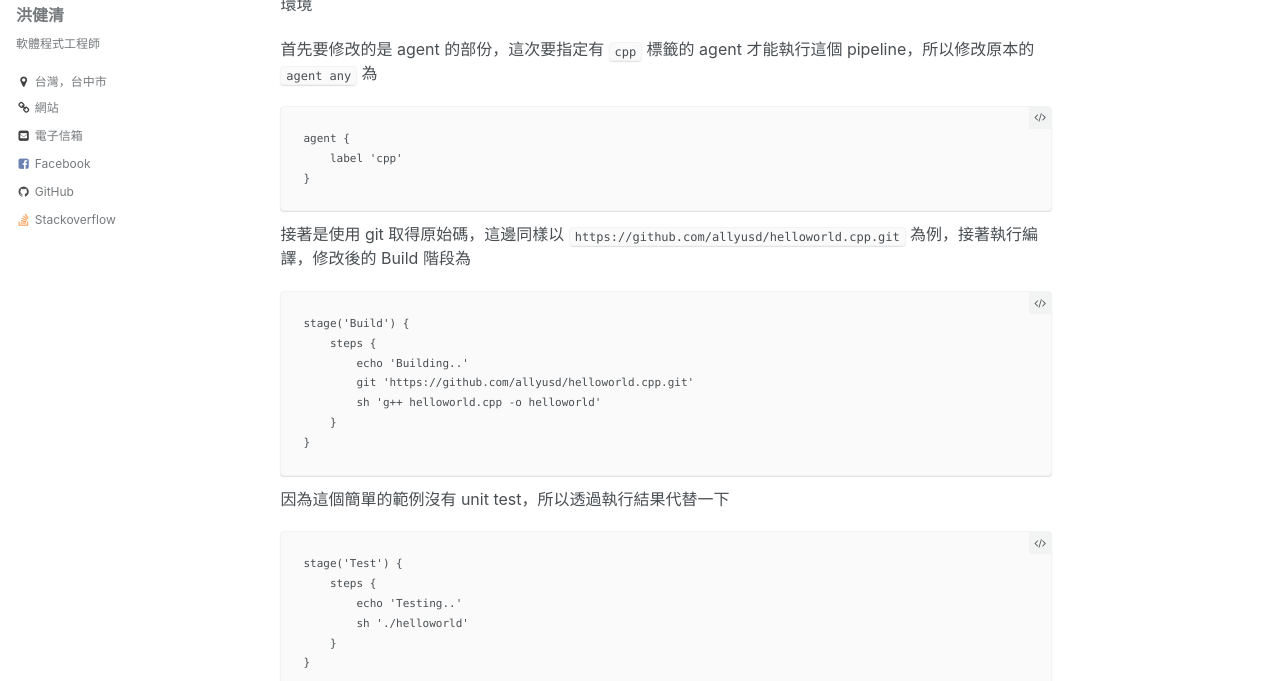
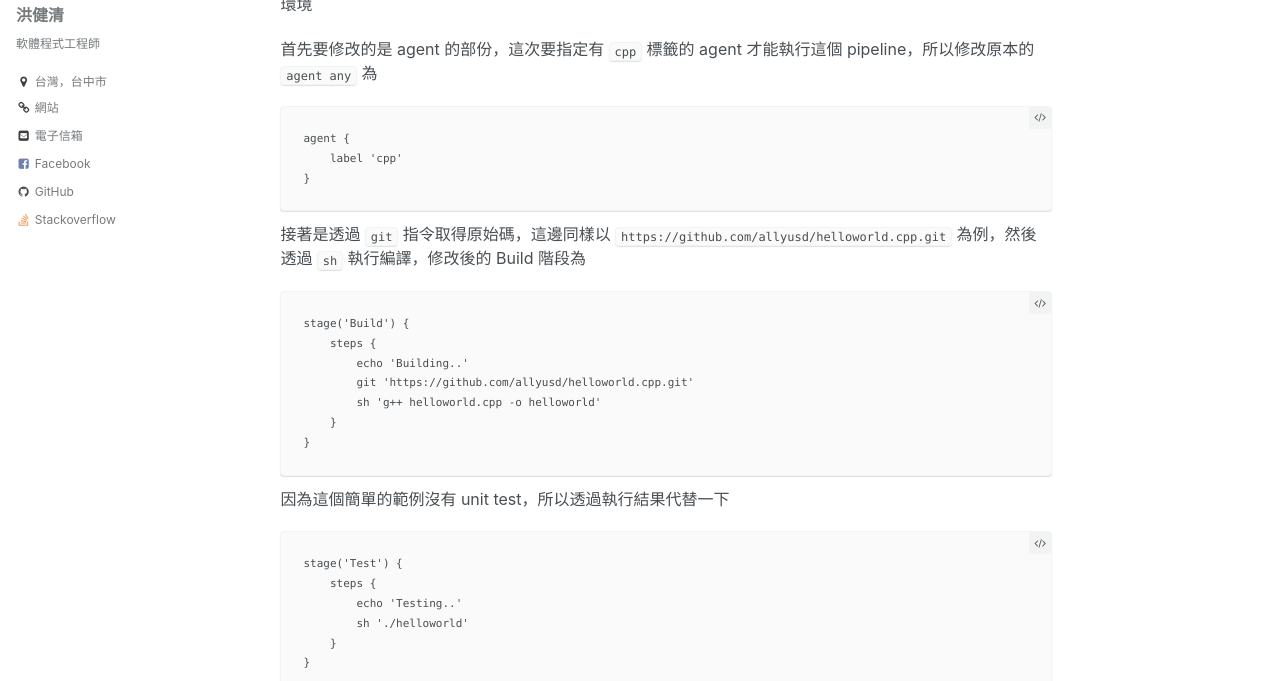
Before and after one commit to allyusd/twblog-source, a Jekyll site: the page built from _posts/2018-10-16-jenkins-pipeline-as-code-cpp-project.md, in a window 1280 px wide and 900 px high, cut to the strip 219-900 px from the top of the window. Built offline with Jekyll 4.4.1, drawn with Linux system fonts in a browser that asks for light colours; comment, search, counter and statistics services are not loaded; some of the changed text lies outside the part shown.

Commit message:
post: 2018-10-16-jenkins-pipeline-as-code-cpp-project.md

````diff
--- a/_posts/2018-10-16-jenkins-pipeline-as-code-cpp-project.md
+++ b/_posts/2018-10-16-jenkins-pipeline-as-code-cpp-project.md
@@ -15,7 +15,7 @@ agent {
 }
 ```
 
-接著是使用 git 取得原始碼，這邊同樣以 `https://github.com/allyusd/helloworld.cpp.git` 為例，接著執行編譯，修改後的 Build 階段為
+接著是透過 `git` 指令取得原始碼，這邊同樣以 `https://github.com/allyusd/helloworld.cpp.git` 為例，然後透過 `sh` 執行編譯，修改後的 Build 階段為
 
 ```
 stage('Build') {
````
Also changed, not shown: other parts of _posts/2018-10-16-jenkins-pipeline-as-code-cpp-project.md (+1 -1 lines).
